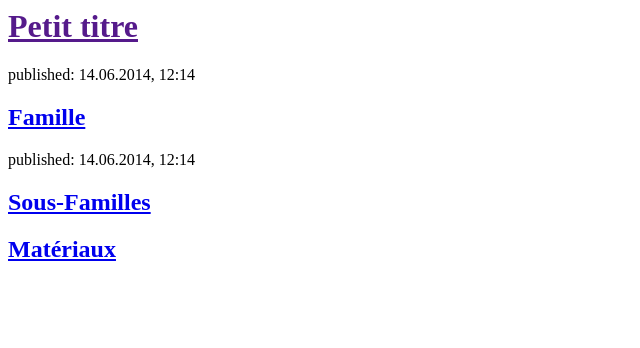
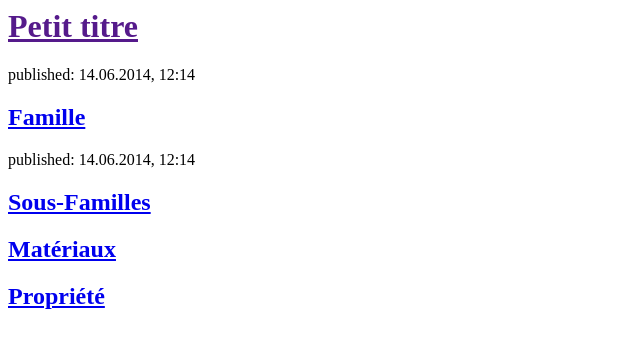
Before and after one commit to arceusVen1/materiautheque, a Django app: page / in a window 1280 px wide. Shown: the top 348 px of the page, without its empty margins (0-640 px from the left). Run offline with Django 3.2, Linux system fonts and the light colour scheme.

Commit message:
proprietes_path

```diff
--- a/templates/materiautheque/homepage.html
+++ b/templates/materiautheque/homepage.html
@@ -20,5 +20,8 @@
         <div>
             <h2><a href="{% url "materiaux_path" %}">Matériaux</a></h2>
         </div>
+        <div>
+            <h2><a href="{% url "proprietes_path" %}">Propriété</a></h2>
+        </div>
     </body>
 </html>
```
